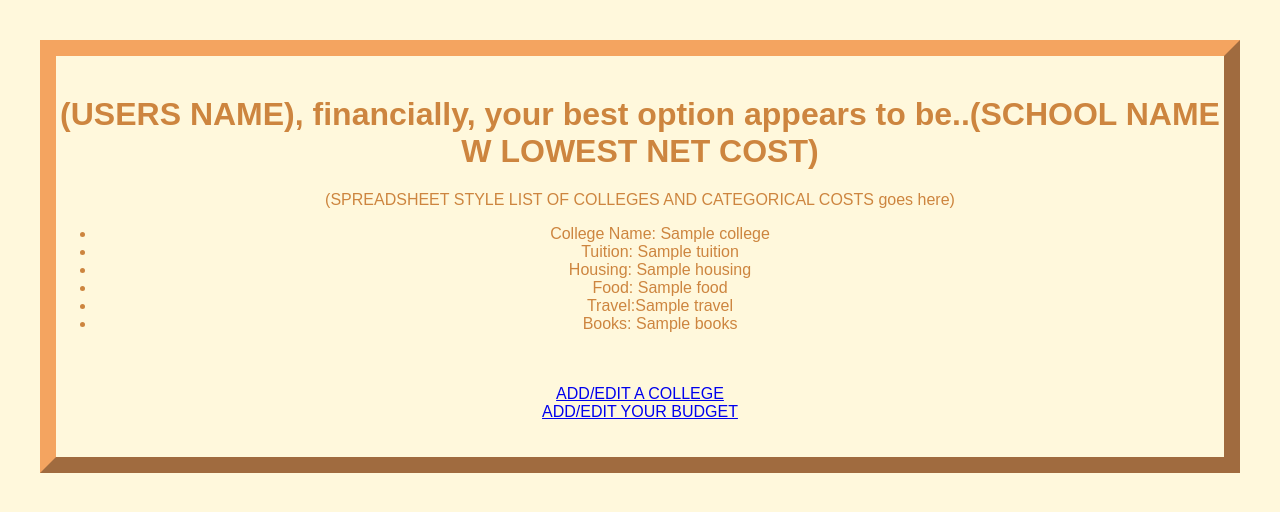
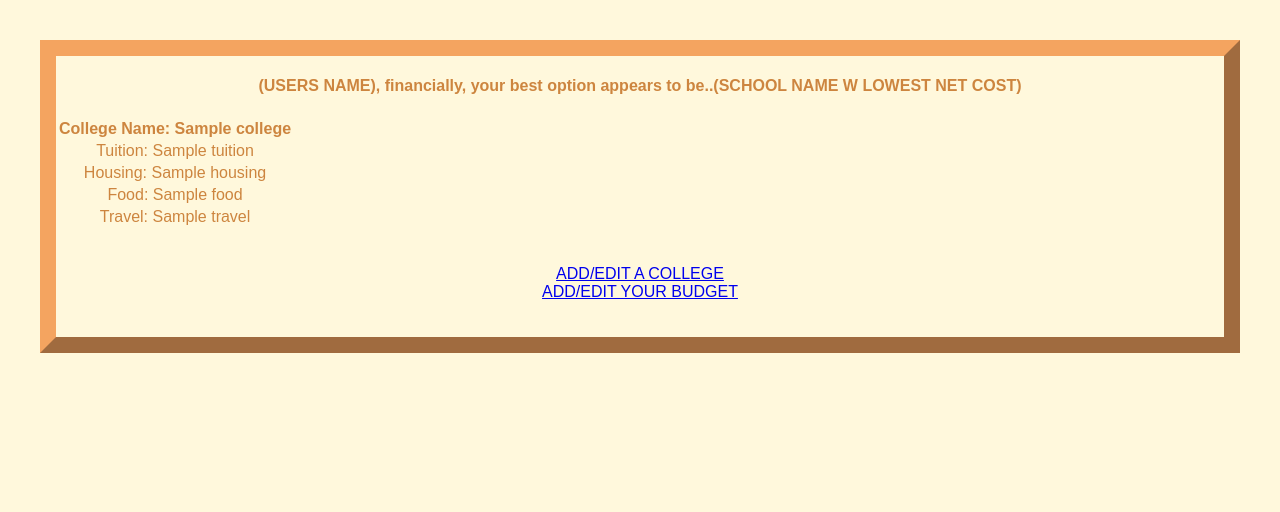
Before and after one commit to AshaBrianna/Aid_by_AID, a Python web app: template templates/MainPage.html in a window 1280 px wide. Shown: the top 512 px of the page. Run offline with Jinja, Linux system fonts and the light colour scheme; the template is opened without the code that fills it: most values are stand-ins (such as "Sample title", 1, 10 or a date in 2020).

Commit message:
formatting for table in html

```diff
--- a/templates/MainPage.html
+++ b/templates/MainPage.html
@@ -8,18 +8,43 @@
       href="stylesheets/aid_by_AID.css">
   </head>
   <body>
-    <h1>(USERS NAME), financially, your best option appears to be..(SCHOOL NAME W LOWEST NET COST)</h1>
-    (SPREADSHEET STYLE LIST OF COLLEGES AND CATEGORICAL COSTS goes here)
-    {% for colleges in college %}
-    <ul>
-    <li>College Name: {{colleges.college_name}}</li>
-    <li>Tuition: {{colleges.tuition}}</li>
-    <li>Housing: {{colleges.housing}}</li>
-    <li>Food: {{colleges.food}}</li>
-    <li>Travel:{{colleges.travel}}</li>
-    <li>Books: {{colleges.books}}</li>
-    </ul>
-    {% endfor %}
+    <h4>(USERS NAME), financially, your best option appears to be..(SCHOOL NAME W LOWEST NET COST)</h4>
+      <table id="...">
+
+        <tr>
+          {% for colleges in college %}
+          <th scope="col" id="...">College Name: {{colleges.college_name}} </th>
+          {% endfor %}
+        </tr>
+
+        <tr>
+          {% for colleges in college %}
+          <td>Tuition: {{colleges.tuition}}</td>
+          {% endfor %}
+        </tr>
+
+        <tr>
+          {% for colleges in college %}
+          <td>Housing: {{colleges.housing}}</td>
+          {% endfor %}
+        </tr>
+
+        <tr>
+          {% for colleges in college %}
+          <td>Food: {{colleges.food}}</td>
+          {% endfor %}
+        </tr>
+
+        <tr>
+          {% for colleges in college %}
+          <td>Travel: {{colleges.travel}}</td>
+          {% endfor %}
+        </tr>
+
+    </tbody>
+  </table>
+
+
     <br>
     <br>
 
@@ -28,7 +53,7 @@
     </div>
 
     <div class="button">
-      <a href="/AddBudget" > ADD/EDIT YOUR BUDGET </a>
+      <a href="/addBudget" > ADD/EDIT YOUR BUDGET </a>
     </div>
 
     <br>
```
Also changed, not shown: templates/AddBudget.html (added, +33 -0 lines), templates/HTMLFileforTesting.html (added, +21 -0 lines).
